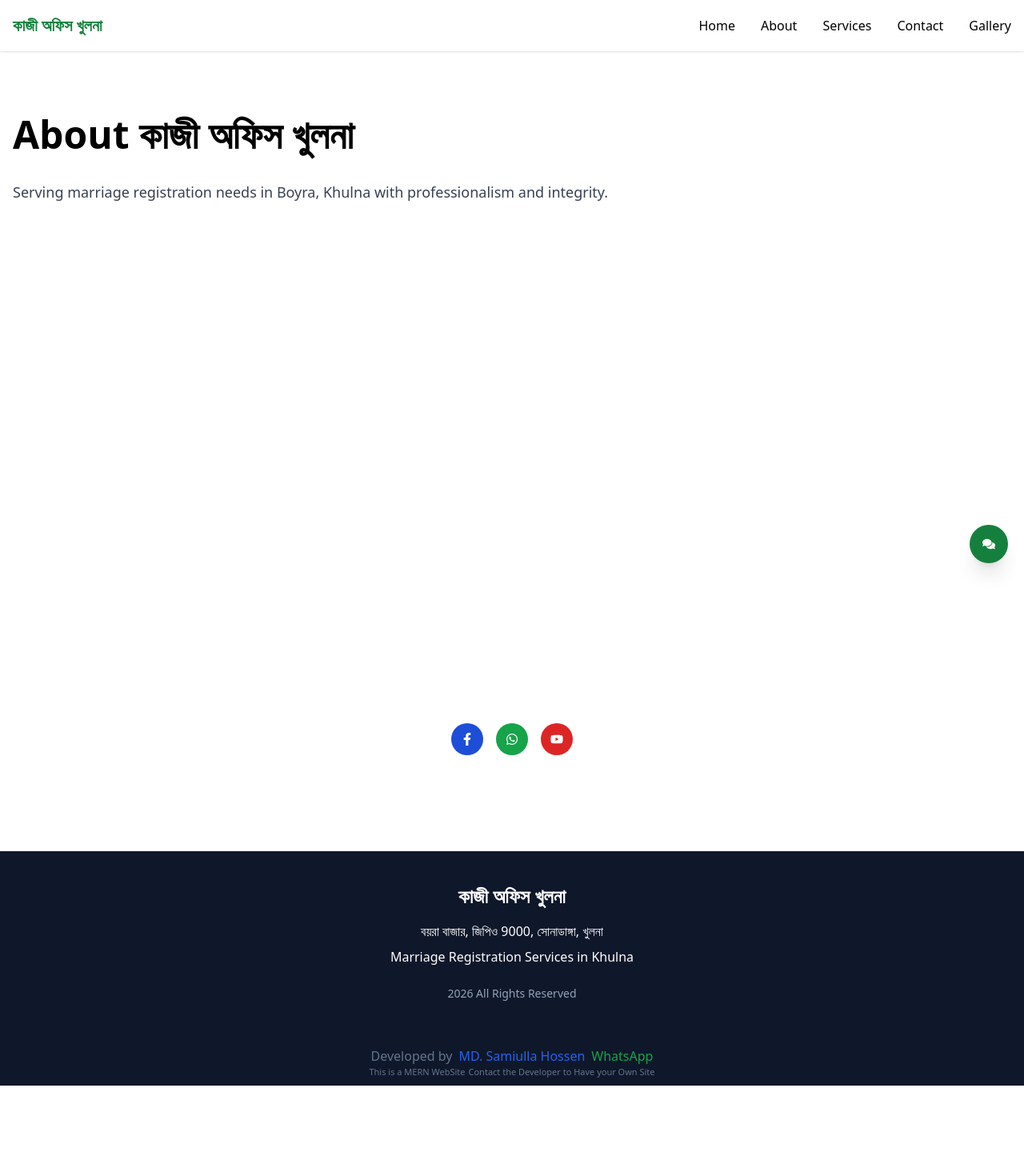
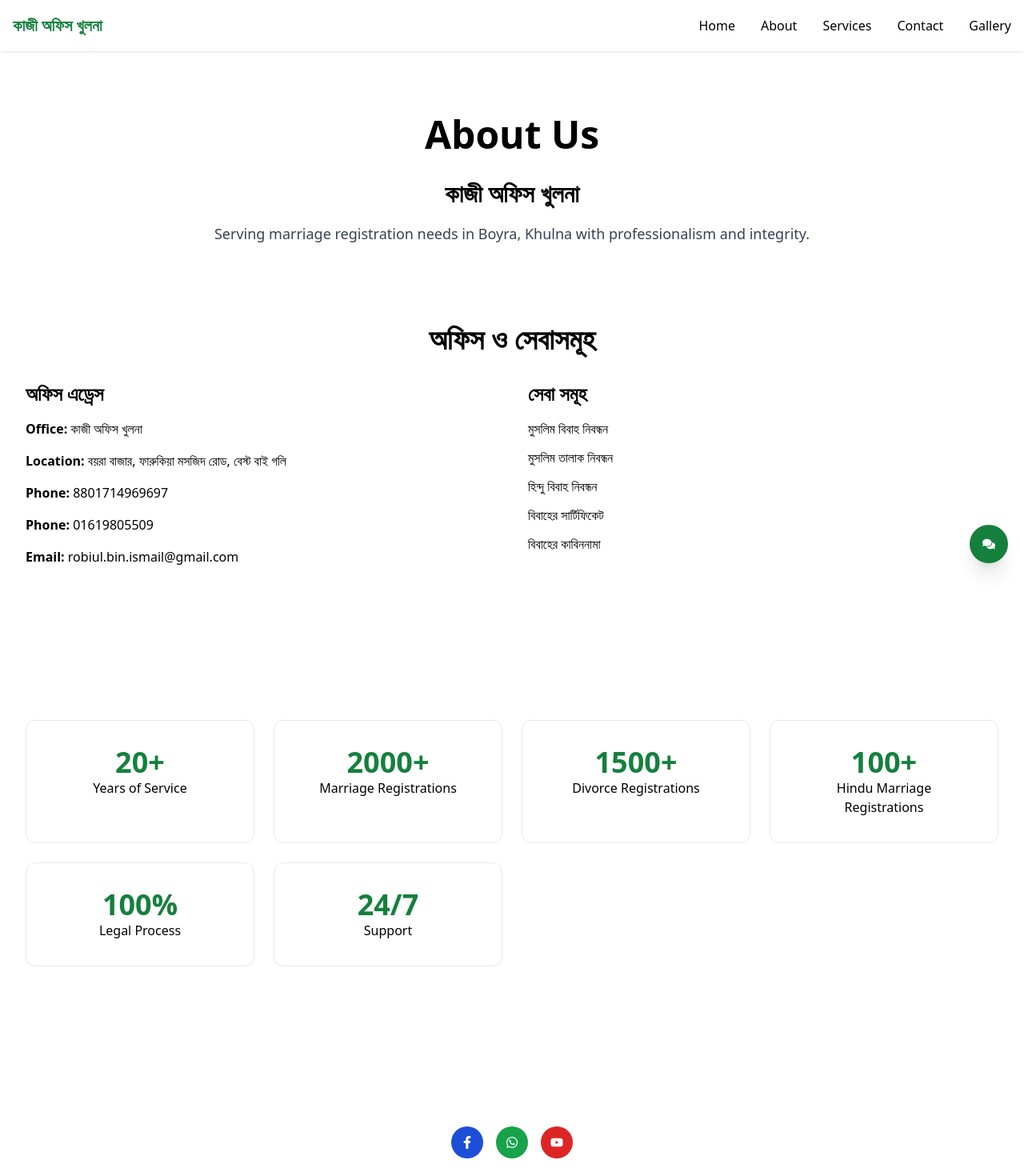
Before and after one commit to Samiul2024/Kazi-Office, a React (Vite) app in the folder client/: page /about in a window 1280 px wide. Shown: the top 1470 px of the page at 80% size. Before the commit the page ends 1357 px from the top, so only its background shows below. Built offline with nearby package versions, Linux system fonts and the light colour scheme.

Commit message:
revised about page,dev footer  etc...

```diff
--- a/client/src/components/Footer.jsx
+++ b/client/src/components/Footer.jsx
@@ -15,12 +15,12 @@ export default function Footer() {
         </p>
 
         <p className="mt-4 text-sm text-slate-400">
-          2026 All Rights Reserved
+          &copy;  2026 All Rights Reserved
         </p>
 
       </div>
       <div className="flex flex-wrap items-center pt-4 justify-center gap-2 text-slate-500">
-        <span>Developed by</span>
+        <span>Design,Development,Deployment & Google indexing by</span>
 
         <a
           href="https://mdsamiullahossen.vercel.app/"
@@ -37,12 +37,12 @@ export default function Footer() {
           rel="noreferrer"
           className="text-green-600 hover:text-green-500"
         >
-          WhatsApp
+          {">"}&gt; WhatsApp
         </a>
       </div>
       <div className="flex flex-wrap text-[11px] items-center pb-2 justify-center gap-1 text-slate-500">
-        <p className="">This is a MERN WebSite</p>
-        <p className="">Contact the Developer to Have your Own Site</p>
+        <p className="">This is a MERN WebSite.</p>
+        <p className="">Contact the Developer to Have your Own Site Now.</p>
       </div>
 
     </footer>
--- a/client/src/pages/AboutPage.jsx
+++ b/client/src/pages/AboutPage.jsx
@@ -1,15 +1,29 @@
+import BusinessInfoSection from "../sections/BusinessInfoSection";
+import StatsSection from "../sections/StatsSection";
+
 export default function AboutPage() {
   return (
-    <div className="min-h-screen max-w-7xl mx-auto px-4 py-20">
+    <div className="min-h-screen  max-w-7xl mx-auto px-4 py-20">
+      <div className="text-center">
 
-      <h1 className="text-5xl font-bold mb-8">
-        About কাজী অফিস খুলনা
-      </h1>
+        <h1 className="text-5xl font-bold mb-8">
+          About Us
+        </h1>
+        <h2 className="text-3xl font-bold mb-4">
+          কাজী অফিস খুলনা
+        </h2>
 
-      <p className="text-lg text-gray-700 leading-8">
-        Serving marriage registration needs in Boyra, Khulna with professionalism and integrity.
-      </p>
+        <p className="text-lg text-gray-700 leading-8">
+          Serving marriage registration needs in Boyra, Khulna with professionalism and integrity.
+        </p>
 
+      </div>
+      <div>
+
+        <BusinessInfoSection />
+        <StatsSection />
+      </div>
     </div>
+
   );
 }
```
